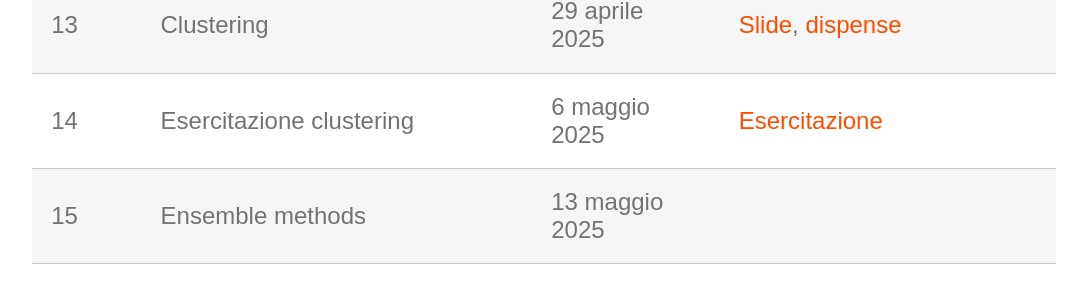
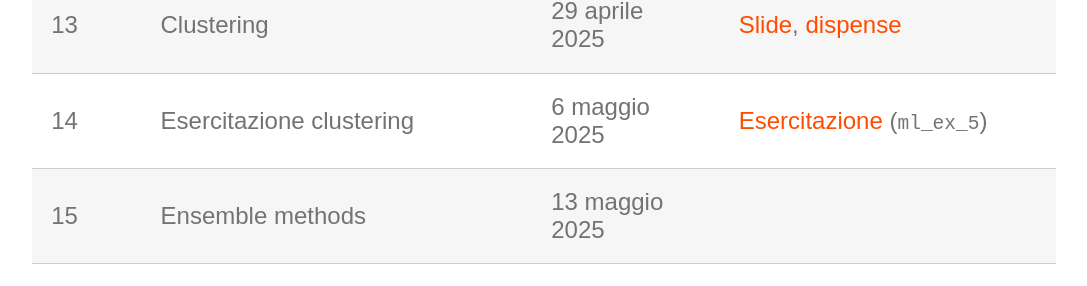
Before and after one commit to perceivelab/ml-mz-2025, a Jekyll site: the page built from lezioni.md, in a window 1280 px wide and 900 px high, scrolled down 1226 px. Shown: the part 153-439 px from the top of the window, without its empty margins (96-1183 px from the left). Built offline with Jekyll 4.4.1, drawn with Linux system fonts in a browser that asks for light colours; our own code applies the rules of GitHub Pages for plain Markdown files.

Commit message:
Update lezioni.md

```diff
--- a/lezioni.md
+++ b/lezioni.md
@@ -19,7 +19,7 @@ layout: page
 | 11      | **Prima prova in itinere**             | 17 aprile 2025       |        |
 | 12      | Esercitazione classificatori complessiva | 24 aprile 2025    |    [Esercitazione](https://studentiunict-my.sharepoint.com/:u:/g/personal/concetto_spampinato_unict_it/EZP60g0dReVJgqEGq1FNPO0Bcs5X0G8wkAIyQ3z4ciAejQ?e=CtpZKl) (`ml_ex_4`)|
 | 13      | Clustering                             | 29 aprile 2025       | [Slide](https://studentiunict-my.sharepoint.com/:b:/g/personal/simone_palazzo_unict_it/EYIWJbUvHkRHuTUpOAgzbRQB9F_ICDy_3JwhF3Yb2N9-nQ?e=KGXicb), [dispense](https://studentiunict-my.sharepoint.com/:b:/g/personal/simone_palazzo_unict_it/EWBkEPCG9k1OlzcbJxxP2SABIeRF-eqUMtem7_HJZ3Xvqw?e=S2hEYd)       |
-| 14      | Esercitazione clustering               | 6 maggio 2025        | [Esercitazione](https://studentiunict-my.sharepoint.com/:u:/g/personal/simone_palazzo_unict_it/Ed8cih5GWw5Mt78pdd5qbcABRgeDX8MnxFJeu5j6Csdz3A?e=JH9tBh)       |
+| 14      | Esercitazione clustering               | 6 maggio 2025        | [Esercitazione](https://studentiunict-my.sharepoint.com/:u:/g/personal/simone_palazzo_unict_it/Ed8cih5GWw5Mt78pdd5qbcABRgeDX8MnxFJeu5j6Csdz3A?e=JH9tBh) (`ml_ex_5`)      |
 | 15      | Ensemble methods                       | 13 maggio 2025       |        |
 | 16      | Esercitazione ensemble methods        | 15 maggio 2025       |        |
 | 17      | Reti neurali                          | 20 maggio 2025       |        |
```
